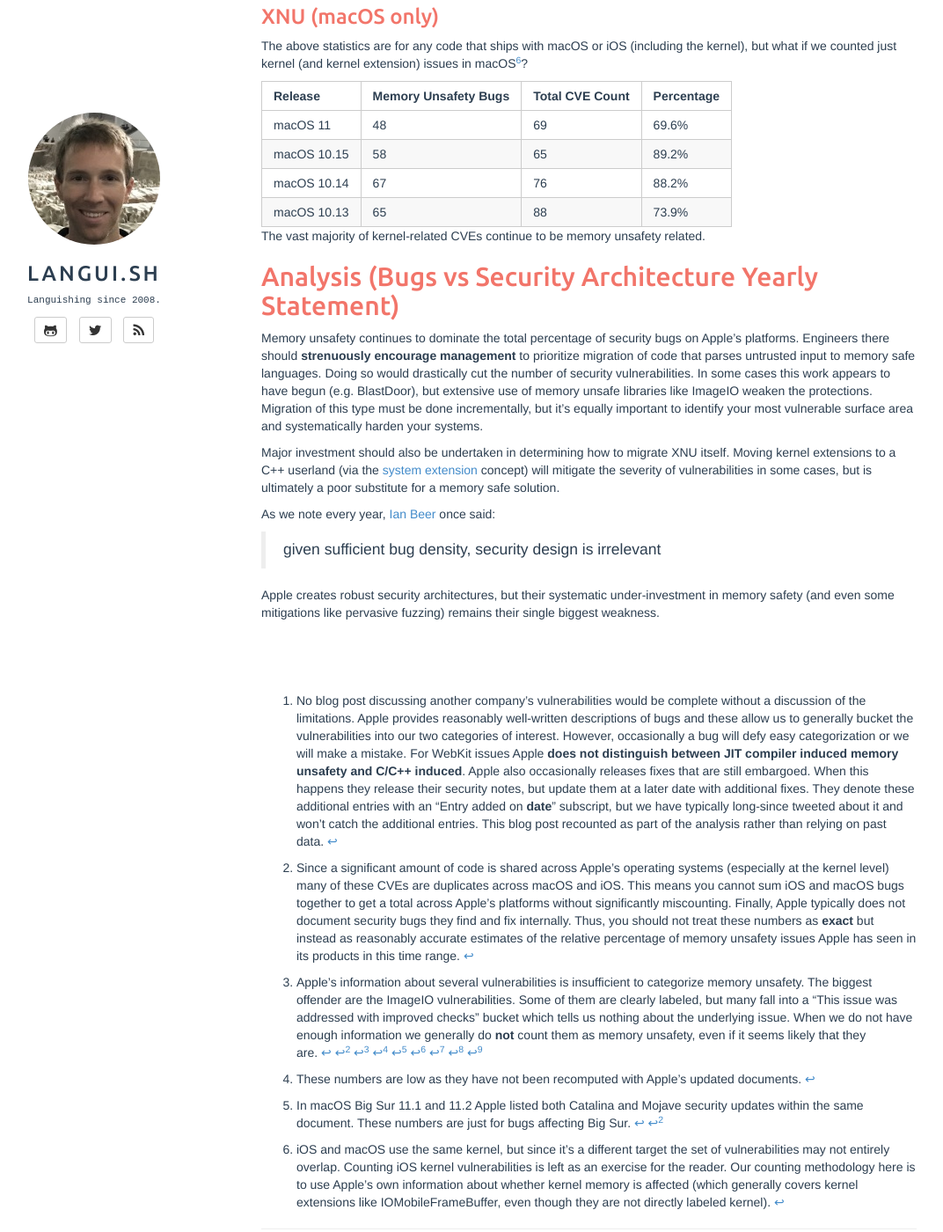
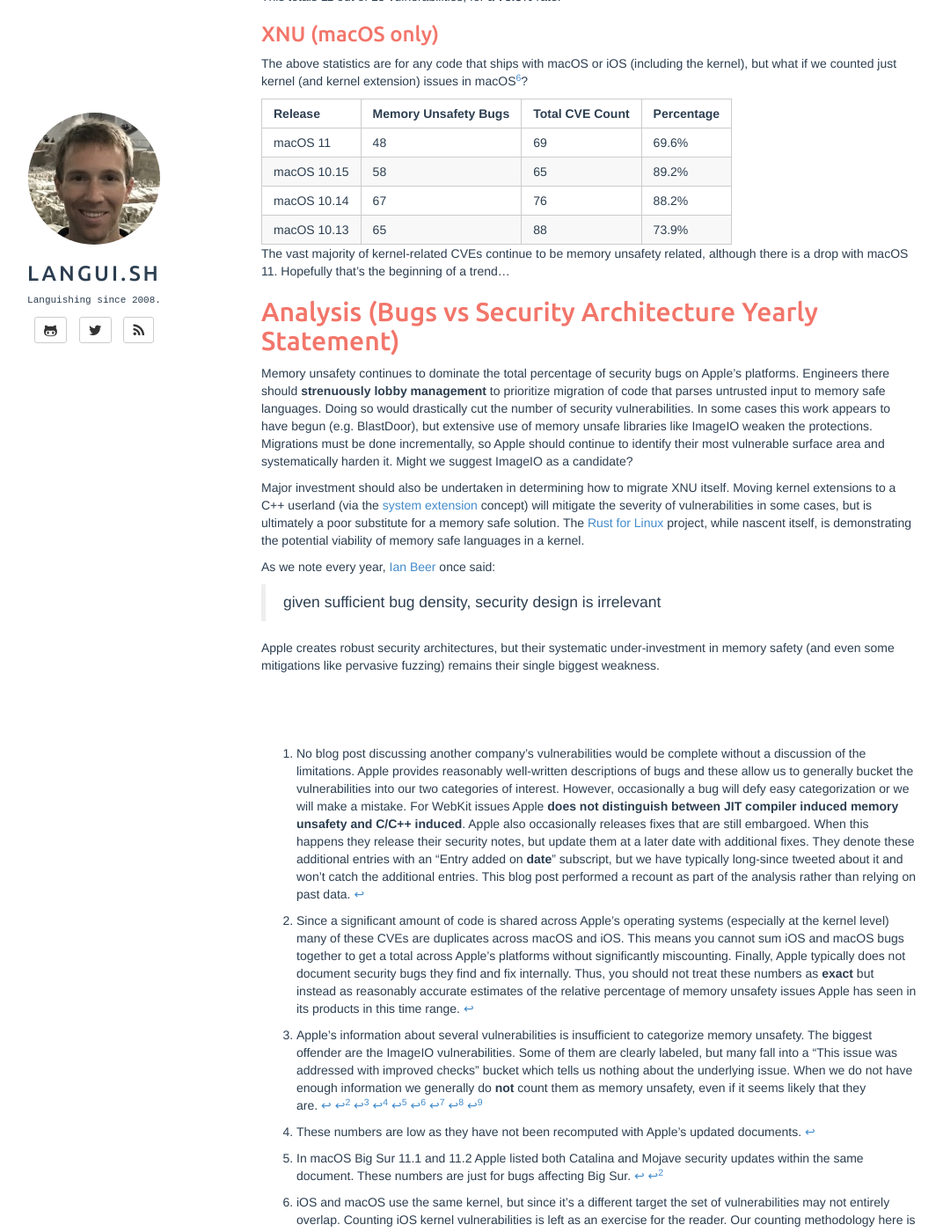
Before and after one commit to reaperhulk/reaperhulk.github.io, a Jekyll site: the page built from _posts/2021-12-13-apple-memory-safety.markdown, in a window 1280 px wide and 1400 px high, scrolled down 2942 px. Shown: the whole window at 88% size, without its empty margins (53-1125 px from the left). Built offline with Jekyll 4.4.1, drawn with Linux system fonts in a browser that asks for light colours; some of the changed text lies outside the part shown.

Commit message:
publish 2021 memory safety for apple post

```diff
--- a/_drafts/2021-11-28-apple-memory-safety.markdown
+++ b/_posts/2021-12-13-apple-memory-safety.markdown
@@ -89,6 +89,8 @@ Despite these limitations, let's aggregate the data again.
 | macOS 10.14  | 213                  | 298             | 71.5%      |
 | macOS 10.13  | 256                  | 458             | 55.9%      |
 
+These numbers are significantly more volatile, but the average over the past 4 years is ~60%, in line with iOS.
+
 ### In the wild
 
 Much like iOS, for Big Sur Apple now notes vulnerabilities that were being actively exploited in the wild.
@@ -119,13 +121,13 @@ The above statistics are for any code that ships with macOS or iOS (including th
 | macOS 10.14 | 67                   | 76              | 88.2%      |
 | macOS 10.13 | 65                   | 88              | 73.9%      |
 
-The vast majority of kernel-related CVEs continue to be memory unsafety related.
+The vast majority of kernel-related CVEs continue to be memory unsafety related, although there is a drop with macOS 11. Hopefully that's the beginning of a trend...
 
 ## Analysis (Bugs vs Security Architecture Yearly Statement)
 
-Memory unsafety continues to dominate the total percentage of security bugs on Apple's platforms. Engineers there should **strenuously encourage management** to prioritize migration of code that parses untrusted input to memory safe languages. Doing so would drastically cut the number of security vulnerabilities. In some cases this work appears to have begun (e.g. BlastDoor), but extensive use of memory unsafe libraries like ImageIO weaken the protections. Migration of this type must be done incrementally, but it's equally important to identify your most vulnerable surface area and systematically harden your systems.
+Memory unsafety continues to dominate the total percentage of security bugs on Apple's platforms. Engineers there should **strenuously lobby management** to prioritize migration of code that parses untrusted input to memory safe languages. Doing so would drastically cut the number of security vulnerabilities. In some cases this work appears to have begun (e.g. BlastDoor), but extensive use of memory unsafe libraries like ImageIO weaken the protections. Migrations must be done incrementally, so Apple should continue to identify their most vulnerable surface area and systematically harden it. Might we suggest ImageIO as a candidate?
 
-Major investment should also be undertaken in determining how to migrate XNU itself. Moving kernel extensions to a C++ userland (via the <a href="https://developer.apple.com/system-extensions/">system extension</a> concept) will mitigate the severity of vulnerabilities in some cases, but is ultimately a poor substitute for a memory safe solution.
+Major investment should also be undertaken in determining how to migrate XNU itself. Moving kernel extensions to a C++ userland (via the <a href="https://developer.apple.com/system-extensions/">system extension</a> concept) will mitigate the severity of vulnerabilities in some cases, but is ultimately a poor substitute for a memory safe solution. The <a href="https://github.com/Rust-for-Linux">Rust for Linux</a> project, while nascent itself, is demonstrating the potential viability of memory safe languages in a kernel.
 
 As we note every year, <a href="https://twitter.com/i41nbeer">Ian Beer</a> once said:
 
@@ -135,7 +137,7 @@ Apple creates robust security architectures, but their systematic under-investme
 
 <br><br><br>
 
-[^1]: No blog post discussing another company's vulnerabilities would be complete without a discussion of the limitations. Apple provides reasonably well-written descriptions of bugs and these allow us to generally bucket the vulnerabilities into our two categories of interest. However, occasionally a bug will defy easy categorization or we will make a mistake. For WebKit issues Apple **does not distinguish between JIT compiler induced memory unsafety and C/C++ induced**. Apple also occasionally releases fixes that are still embargoed. When this happens they release their security notes, but update them at a later date with additional fixes. They denote these additional entries with an "Entry added on **date**" subscript, but we have typically long-since tweeted about it and won't catch the additional entries. This blog post recounted as part of the analysis rather than relying on past data.
+[^1]: No blog post discussing another company's vulnerabilities would be complete without a discussion of the limitations. Apple provides reasonably well-written descriptions of bugs and these allow us to generally bucket the vulnerabilities into our two categories of interest. However, occasionally a bug will defy easy categorization or we will make a mistake. For WebKit issues Apple **does not distinguish between JIT compiler induced memory unsafety and C/C++ induced**. Apple also occasionally releases fixes that are still embargoed. When this happens they release their security notes, but update them at a later date with additional fixes. They denote these additional entries with an "Entry added on **date**" subscript, but we have typically long-since tweeted about it and won't catch the additional entries. This blog post performed a recount as part of the analysis rather than relying on past data.
 [^6]: Since a significant amount of code is shared across Apple's operating systems (especially at the kernel level) many of these CVEs are duplicates across macOS and iOS. This means you cannot sum iOS and macOS bugs together to get a total across Apple's platforms without significantly miscounting. Finally, Apple typically does not document security bugs they find and fix internally. Thus, you should not treat these numbers as **exact** but instead as reasonably accurate estimates of the relative percentage of memory unsafety issues Apple has seen in its products in this time range.
 [^2]: Apple's information about several vulnerabilities is insufficient to categorize memory unsafety. The biggest offender are the ImageIO vulnerabilities. Some of them are clearly labeled, but many fall into a "This issue was addressed with improved checks" bucket which tells us nothing about the underlying issue. When we do not have enough information we generally do **not** count them as memory unsafety, even if it seems likely that they are.
 [^3]: These numbers are low as they have not been recomputed with Apple's updated documents.
```
